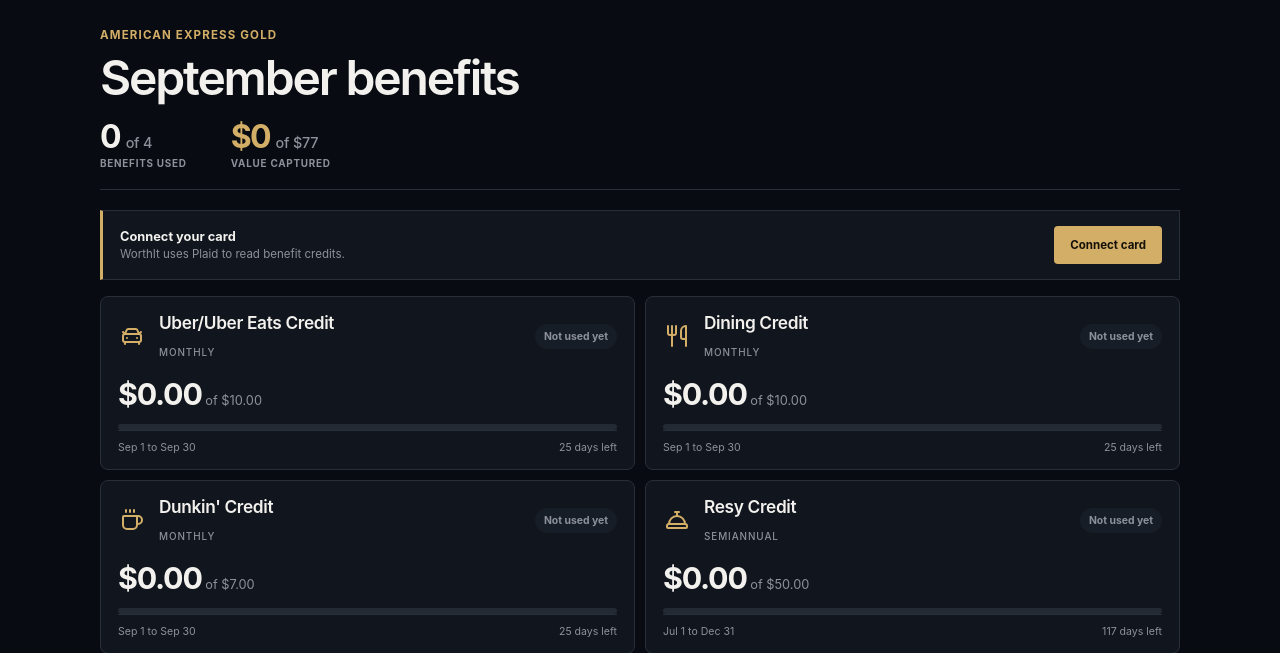
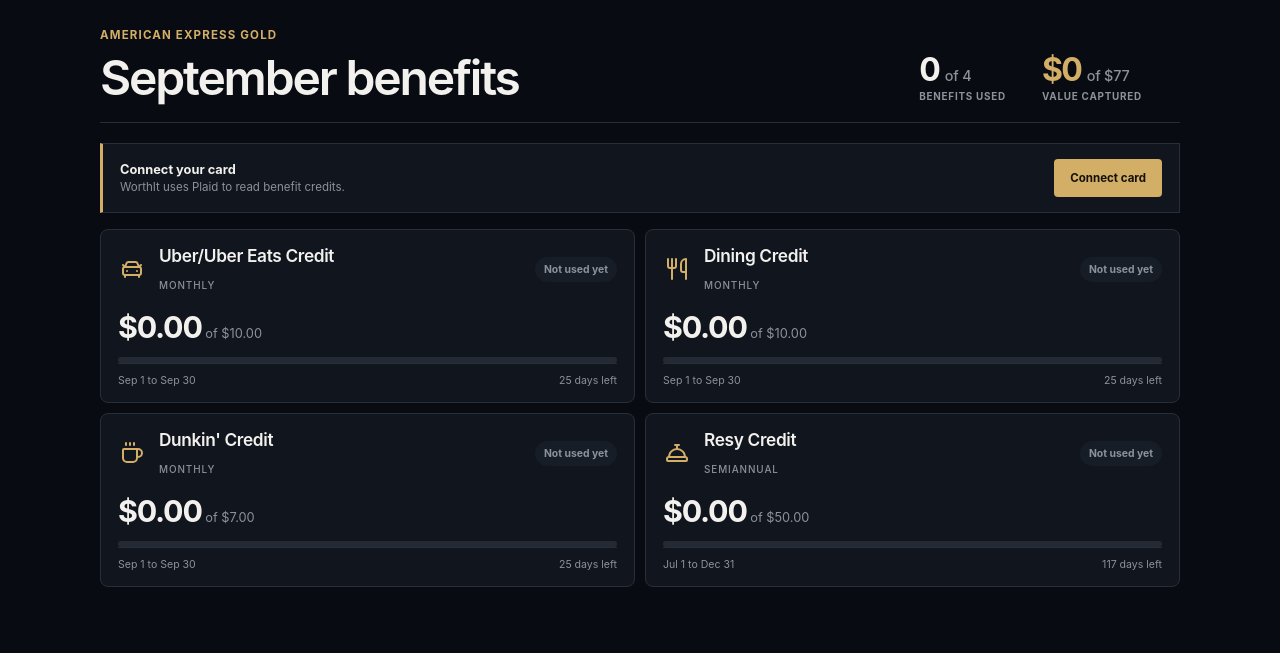
Before and after one commit to denystsinyk/worthit, a Flask app: page / in a window 1280 px wide. Shown: the part 56-709 px from the top of the page. Run offline with Flask 3, Linux system fonts and the light colour scheme; data that the repository does not hold is empty; parts of the project's set-up code (start-up, migrations or seed data) failed here and were passed over.

Commit message:
Rebalance dashboard header layout

```diff
--- a/static/style.css
+++ b/static/style.css
@@ -73,10 +73,10 @@ button, input, select { font: inherit; }
 
 .dashboard-heading {
   padding: 42px 0 24px;
-  display: flex;
+  display: grid;
+  grid-template-columns: minmax(260px, 1fr) auto auto;
   align-items: end;
-  justify-content: space-between;
-  gap: 32px;
+  gap: 38px;
   border-bottom: 1px solid var(--line);
 }
 .eyebrow {
@@ -94,7 +94,7 @@ button, input, select { font: inherit; }
   letter-spacing: -.045em;
   line-height: 1;
 }
-.dashboard-summary { margin-top: 20px; display: flex; align-items: flex-end; gap: 44px; }
+.dashboard-summary { display: flex; align-items: flex-end; gap: 36px; }
 .summary-stat {
   display: grid;
   gap: 5px;
@@ -311,7 +311,7 @@ button, input, select { font: inherit; }
 @media (max-width: 760px) {
   .site-shell { width: min(100% - 30px, 1080px); }
   .site-header { height: 64px; }
-  .dashboard-heading { padding: 40px 0 24px; align-items: flex-start; flex-direction: column; gap: 20px; }
+  .dashboard-heading { padding: 40px 0 24px; grid-template-columns: 1fr; align-items: flex-start; gap: 20px; }
   .benefit-grid { grid-template-columns: 1fr; }
   .notice { align-items: stretch; flex-direction: column; }
   .notice .button { width: 100%; }
--- a/templates/dashboard.html
+++ b/templates/dashboard.html
@@ -13,6 +13,7 @@
   <div>
     <p class="eyebrow">American Express Gold</p>
     <h1>{{ current_month }} benefits</h1>
+  </div>
   <div class="dashboard-summary" aria-label="Monthly benefit summary">
     <div class="summary-stat">
       <strong>{{ summary.complete }} <span>of {{ statuses|length }}</span></strong>
@@ -21,7 +22,6 @@
     <div class="summary-stat summary-value">
       <strong>${{ "%.0f"|format(summary.used) }} <span>of ${{ "%.0f"|format(summary.available) }}</span></strong>
       <small>Value captured</small>
-      </div>
     </div>
   </div>
   <div class="sync-control">
```
Lines whose indentation alone changed are shown as unchanged.
